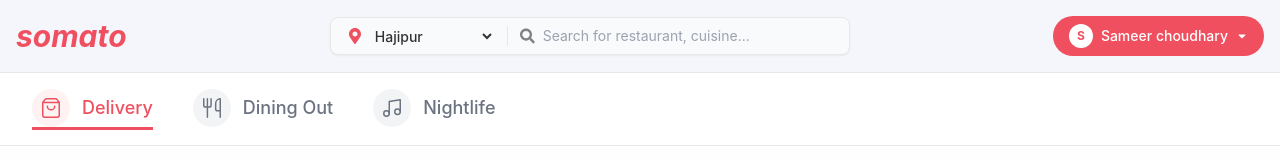
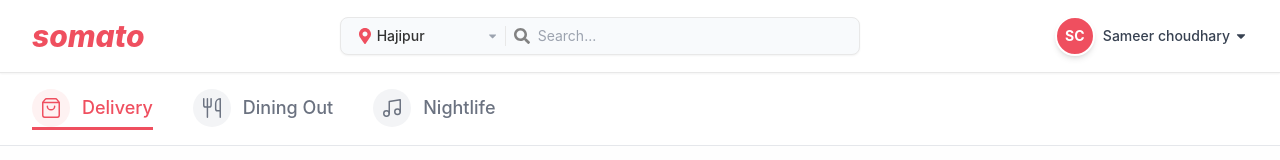
Before and after one commit to Sameerkc3579/somato, a React (Vite) app in the folder client/: page /delivery in a window 1280 px wide. Shown: the top 160 px of the page. Built offline with nearby package versions, Linux system fonts and the light colour scheme.

Commit message:
Fix: Disable strict mode and add nuclear fix

```diff
--- a/client/src/components/Navbar.jsx
+++ b/client/src/components/Navbar.jsx
@@ -3,9 +3,9 @@
 import {
   FaSearch,
   FaCaretDown,
-  FaBars,
-  FaTimes,
   FaMapMarkerAlt,
+  FaUser,
+  FaSignOutAlt
 } from "react-icons/fa";
 import { useAuth } from "../context/AuthContext";
 
@@ -17,13 +17,20 @@
 
 const Navbar = ({ setSearchTerm, city, setCity }) => {
   const [localSearch, setLocalSearch] = useState("");
-  const [isMenuOpen, setIsMenuOpen] = useState(false);
-
-  // 1. New State for Profile Dropdown
   const [isProfileOpen, setIsProfileOpen] = useState(false);
 
   const navigate = useNavigate();
   const { user, logout, setUser } = useAuth();
+
+  // Helper to get initials (e.g. "Sameer Choudhary" -> "SC")
+  const getInitials = (name) => {
+    if (!name) return "U";
+    const parts = name.trim().split(" ");
+    if (parts.length >= 2) {
+      return (parts[0][0] + parts[1][0]).toUpperCase();
+    }
+    return name.slice(0, 2).toUpperCase();
+  };
 
   const handleSearch = (e) => {
     e.preventDefault();
@@ -34,147 +41,113 @@
   const handleLogout = () => {
     logout();
     setUser(null);
-    setIsProfileOpen(false); // Close dropdown on logout
-    navigate("/");
+    setIsProfileOpen(false);
+    navigate("/login");
   };
 
   return (
-    <nav className="sticky top-0 z-[100] bg-[#F4F6FB] border-b border-[#E8E8E8]">
-      <div className="max-w-7xl mx-auto px-4">
-        <div className="h-[72px] flex items-center justify-between gap-6">
+    <nav className="sticky top-0 z-[100] bg-white border-b border-[#E8E8E8] shadow-sm">
+      <div className="max-w-7xl mx-auto px-3 sm:px-4 lg:px-8">
+        <div className="h-[72px] flex items-center justify-between gap-2 md:gap-6">
 
-          {/* LOGO */}
-          <Link to="/home">
-            <h1 className="text-3xl font-bold italic text-[#EF4F5F]">
+          {/* 1. LOGO (Shrinks slightly on mobile to make room) */}
+          <Link to="/home" className="flex-shrink-0">
+            <h1 className="text-3xl font-extrabold italic text-[#EF4F5F] tracking-lighter">
               somato
             </h1>
           </Link>
 
-          {/* LOCATION + SEARCH */}
-          <div className="hidden md:flex items-center w-[520px] bg-[#F8FAFC] border border-[#E8E8E8] rounded-lg px-4 py-2 gap-3 shadow-sm">
-            {/* Location */}
-            <div className="flex items-center gap-2 text-[#EF4F5F] font-medium">
-              <FaMapMarkerAlt />
+          {/* 2. SEARCH BAR & CITY (Visible on Mobile now - replaces Name space) */}
+          <div className="flex-1 flex items-center bg-[#F8FAFC] border border-[#E8E8E8] rounded-lg px-2 py-1.5 md:px-4 md:py-2 gap-2 shadow-sm max-w-[65%] md:max-w-[520px]">
+
+            {/* Location Selector */}
+            <div className="flex items-center gap-1 text-[#EF4F5F] font-medium border-r border-[#E8E8E8] pr-2 w-[35%] md:w-auto relative">
+              <FaMapMarkerAlt className="text-sm md:text-base flex-shrink-0" />
               <select
                 value={city}
                 onChange={(e) => setCity(e.target.value)}
-                className="bg-transparent outline-none cursor-pointer text-sm text-[#333]"
+                className="bg-transparent outline-none cursor-pointer text-xs md:text-sm text-[#333] w-full appearance-none truncate font-medium"
               >
                 {cities.sort().map((c) => (
                   <option key={c} value={c}>{c}</option>
                 ))}
               </select>
+              {/* Caret icon hidden on very small screens to save space */}
+              <FaCaretDown className="hidden md:block text-xs text-gray-400" />
             </div>
 
-            <div className="h-5 w-px bg-[#E8E8E8]" />
-
-            {/* Search */}
-            <form onSubmit={handleSearch} className="flex items-center gap-2 flex-1">
-              <FaSearch className="text-[#828282]" />
+            {/* Search Input */}
+            <form onSubmit={handleSearch} className="flex items-center gap-2 flex-1 min-w-0">
+              <FaSearch className="text-[#828282] text-sm md:text-base flex-shrink-0" />
               <input
                 type="text"
-                placeholder="Search for restaurant, cuisine..."
+                placeholder="Search..."
                 value={localSearch}
                 onChange={(e) => setLocalSearch(e.target.value)}
-                className="w-full bg-transparent outline-none text-sm text-[#333]"
+                className="w-full bg-transparent outline-none text-xs md:text-sm text-[#333] placeholder:text-gray-400"
               />
             </form>
           </div>
 
-          {/* USER PROFILE SECTION */}
+          {/* 3. USER PROFILE SECTION (Replaces Hamburger Menu on Mobile) */}
+          <div className="flex items-center">
             {user ? (
               <div className="relative">
-              {/* 2. Added onClick to toggle state and cursor-pointer */}
+                {/* Avatar Circle (Initials) - Click to toggle dropdown */}
                 <div
                   onClick={() => setIsProfileOpen(!isProfileOpen)}
-                className="flex items-center gap-2 bg-[#EF4F5F] text-white px-4 py-2 rounded-full text-sm font-medium cursor-pointer hover:bg-[#e03e4e] transition-colors select-none"
+                  className="flex items-center gap-2 cursor-pointer select-none"
                 >
-                <span className="bg-white text-[#EF4F5F] rounded-full px-2 py-1 text-xs font-bold">
-                  {user.name?.[0] || "U"}
-                </span>
-                {user.name || "User"}
-                <FaCaretDown className={`text-xs transition-transform duration-200 ${isProfileOpen ? "rotate-180" : ""}`} />
+                  {/* The Circle Avatar */}
+                  <div className="w-8 h-8 md:w-10 md:h-10 bg-[#EF4F5F] text-white rounded-full flex items-center justify-center text-xs md:text-sm font-bold shadow-md hover:bg-[#e03e4e] transition-colors border-2 border-white">
+                    {getInitials(user.name)}
                   </div>
 
-              {/* 3. The Actual Dropdown Menu */}
+                  {/* Name Text (Visible ONLY on Desktop, Hidden on Mobile) */}
+                  <div className="hidden md:flex items-center gap-1 text-gray-700 font-medium text-sm">
+                    {user.name}
+                    <FaCaretDown className={`transition-transform duration-200 ${isProfileOpen ? "rotate-180" : ""}`} />
+                  </div>
+                </div>
+
+                {/* Dropdown Menu */}
                 {isProfileOpen && (
-                <div className="absolute right-0 top-full mt-2 w-48 bg-white border border-gray-100 rounded-lg shadow-xl py-2 z-50 animate-in fade-in slide-in-from-top-2">
+                  <div className="absolute right-0 top-12 w-48 bg-white border border-gray-100 rounded-xl shadow-xl py-2 z-50 animate-in fade-in slide-in-from-top-2">
+                    {/* User Info Header in Dropdown (Mobile mostly) */}
+                    <div className="px-4 py-2 border-b border-gray-100 md:hidden">
+                        <p className="text-sm font-bold text-gray-800 truncate">{user.name}</p>
+                        <p className="text-xs text-gray-500">View account</p>
+                    </div>
+
                     <Link
                       to="/profile"
-                    className="block px-4 py-2 text-sm text-gray-700 hover:bg-gray-50 hover:text-[#EF4F5F]"
+                      className="flex items-center gap-2 px-4 py-2 text-sm text-gray-700 hover:bg-red-50 hover:text-[#EF4F5F]"
                       onClick={() => setIsProfileOpen(false)}
                     >
-                    Profile
+                      <FaUser className="text-xs" /> Profile
                     </Link>
+
                     <div className="h-px bg-gray-100 my-1"></div>
+
                     <button
                       onClick={handleLogout}
-                    className="block w-full text-left px-4 py-2 text-sm text-gray-700 hover:bg-gray-50 hover:text-[#EF4F5F]"
+                      className="flex items-center gap-2 w-full text-left px-4 py-2 text-sm text-gray-700 hover:bg-red-50 hover:text-[#EF4F5F]"
                     >
-                    Log Out
+                      <FaSignOutAlt className="text-xs" /> Log Out
                     </button>
                   </div>
                 )}
               </div>
             ) : (
-            <div className="hidden md:flex gap-4 text-[#696969] text-lg font-light">
+              // Login/Signup Links (Condensed on mobile)
+              <div className="flex gap-2 md:gap-4 text-[#696969] text-sm md:text-lg font-light">
                 <Link to="/login" className="hover:text-[#EF4F5F]">Log in</Link>
-              <Link to="/login" className="hover:text-[#EF4F5F]">Sign up</Link>
-            </div>
-          )}
-
-          {/* MOBILE TOGGLE */}
-          <button
-            className="md:hidden text-xl text-[#696969]"
-            onClick={() => setIsMenuOpen(!isMenuOpen)}
-          >
-            {isMenuOpen ? <FaTimes /> : <FaBars />}
-          </button>
-        </div>
-
-        {/* MOBILE MENU */}
-        {isMenuOpen && (
-          <div className="md:hidden mt-2 p-3 bg-[#F8FAFC] border border-[#E8E8E8] rounded-lg space-y-3 shadow-lg">
-            <form onSubmit={handleSearch} className="flex gap-2">
-              <input
-                className="flex-1 border border-[#E8E8E8] rounded-lg px-3 py-2 text-sm outline-none"
-                placeholder="Search..."
-                value={localSearch}
-                onChange={(e) => setLocalSearch(e.target.value)}
-              />
-              <button className="bg-[#EF4F5F] text-white px-4 rounded-lg">
-                <FaSearch />
-              </button>
-            </form>
-
-            <select
-              value={city}
-              onChange={(e) => setCity(e.target.value)}
-              className="w-full border border-[#E8E8E8] rounded-lg px-3 py-2 text-sm outline-none bg-white"
-            >
-              {cities.map((c) => (
-                <option key={c} value={c}>{c}</option>
-              ))}
-            </select>
-
-            {user ? (
-              <>
-                <Link to="/profile" className="block text-gray-700 text-sm font-medium py-1">Profile</Link>
-                <button
-                  onClick={handleLogout}
-                  className="text-red-600 text-sm font-medium w-full text-left py-1"
-                >
-                  Log out
-                </button>
-              </>
-            ) : (
-                <div className="flex flex-col gap-2">
-                    <Link to="/login" className="text-gray-600">Log in</Link>
-                    <Link to="/signup" className="text-gray-600">Sign up</Link>
+                <Link to="/signup" className="hidden md:block hover:text-[#EF4F5F]">Sign up</Link>
               </div>
             )}
           </div>
-        )}
+
+        </div>
       </div>
     </nav>
   );
```
Lines whose indentation alone changed are shown as unchanged.
